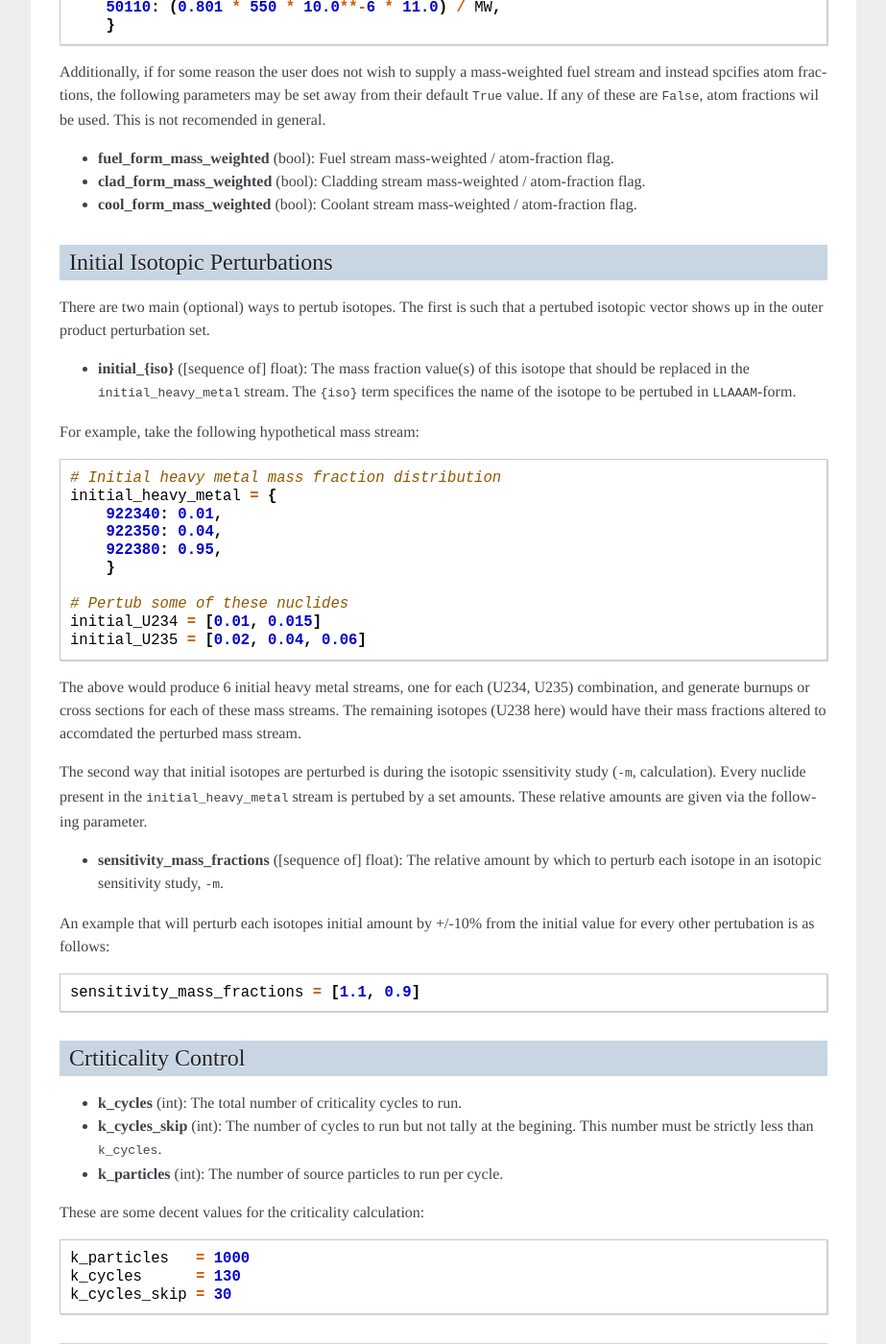
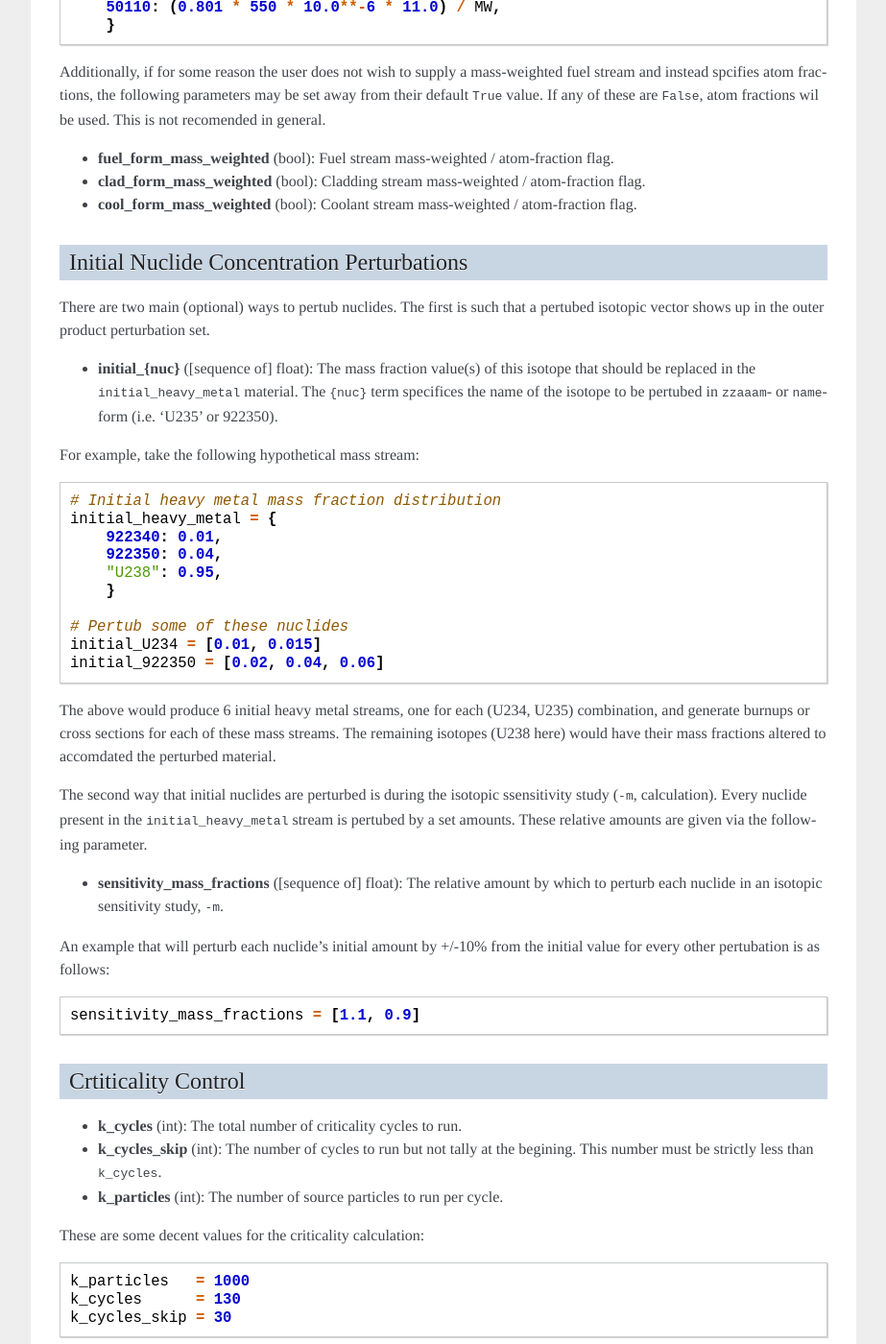
Before and after one commit to bright-dev/bright, a Sphinx documentation site: the page built from doc/source/configuration.rst, in a window 1280 px wide and 1400 px high, scrolled down 7076 px. Shown: the whole window at 96% size, without its empty margins (198-1121 px from the left). Built offline with Sphinx 7.4.7, drawn with Linux system fonts in a browser that asks for light colours; formulas are drawn with MathJax 3; some of the changed text lies outside the part shown.

Commit message:
Mostly through envchar

```diff
--- a/doc/source/configuration.rst
+++ b/doc/source/configuration.rst
@@ -368,15 +368,15 @@ recomended in general.
 * **cool_form_mass_weighted** (bool): Coolant stream mass-weighted / atom-fraction flag.
 
 
-------------------------------
-Initial Isotopic Perturbations
-------------------------------
-There are two main (optional) ways to pertub isotopes.  The first is such that a pertubed isotopic
-vector shows up in the outer product perturbation set.
+-------------------------------------------
+Initial Nuclide Concentration Perturbations
+-------------------------------------------
+There are two main (optional) ways to pertub nuclides.  The first is such that
+a pertubed isotopic vector shows up in the outer product perturbation set.
 
-* **initial_{iso}** ([sequence of] float):  The mass fraction value(s) of this isotope that
-  should be replaced in the ``initial_heavy_metal`` stream.  The ``{iso}`` term specifices
-  the name of the isotope to be pertubed in ``LLAAAM``-form.
+* **initial_{nuc}** ([sequence of] float):  The mass fraction value(s) of this isotope that
+  should be replaced in the ``initial_heavy_metal`` material.  The ``{nuc}`` term specifices
+  the name of the isotope to be pertubed in ``zzaaam``- or ``name``-form (i.e. 'U235' or 922350).
 
 For example, take the following hypothetical mass stream::
 
@@ -384,27 +384,27 @@ For example, take the following hypothetical mass stream::
     initial_heavy_metal = {
         922340: 0.01,
         922350: 0.04,
-        922380: 0.95,
+        "U238": 0.95,
         }
 
     # Pertub some of these nuclides
     initial_U234 = [0.01, 0.015]
-    initial_U235 = [0.02, 0.04, 0.06]
+    initial_922350 = [0.02, 0.04, 0.06]
 
 The above would produce 6 initial heavy metal streams, one for each (U234, U235) combination, and
-generate burnups or cross sections for each of these mass streams.  The remaining isotopes (U238 here)
-would have their mass fractions altered to accomdated the perturbed mass stream.
+generate burnups or cross sections for each of these mass streams.  The remaining isotopes
+(U238 here) would have their mass fractions altered to accomdated the perturbed material.
 
 
-The second way that initial isotopes are perturbed is during the isotopic ssensitivity study (``-m``,
-calculation).  Every nuclide present in the ``initial_heavy_metal`` stream is pertubed by a set
+The second way that initial nuclides are perturbed is during the isotopic ssensitivity study
+(``-m``, calculation).  Every nuclide present in the ``initial_heavy_metal`` stream is pertubed by a set
 amounts.  These relative amounts are given via the following parameter.
 
-* **sensitivity_mass_fractions** ([sequence of] float): The relative amount by which to perturb each
-  isotope in an isotopic sensitivity study, ``-m``.
+* **sensitivity_mass_fractions** ([sequence of] float): The relative amount by which to
+  perturb each nuclide in an isotopic sensitivity study, ``-m``.
 
-An example that will perturb each isotopes initial amount by +/-10% from the initial value for every
-other pertubation is as follows::
+An example that will perturb each nuclide's initial amount by +/-10% from the initial
+value for every other pertubation is as follows::
 
     sensitivity_mass_fractions = [1.1, 0.9]
 
```
Also changed, not shown: 1 other file.
